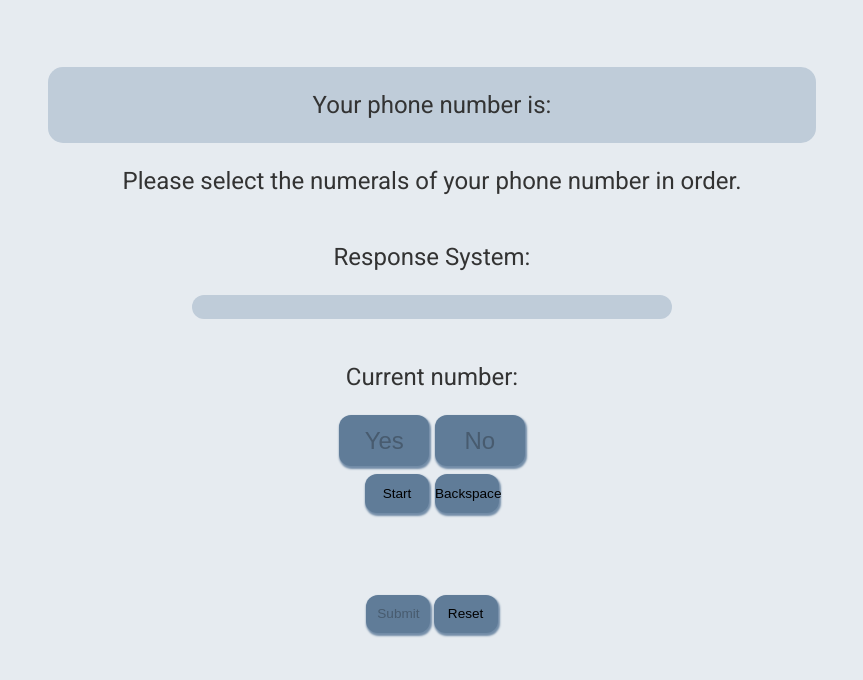
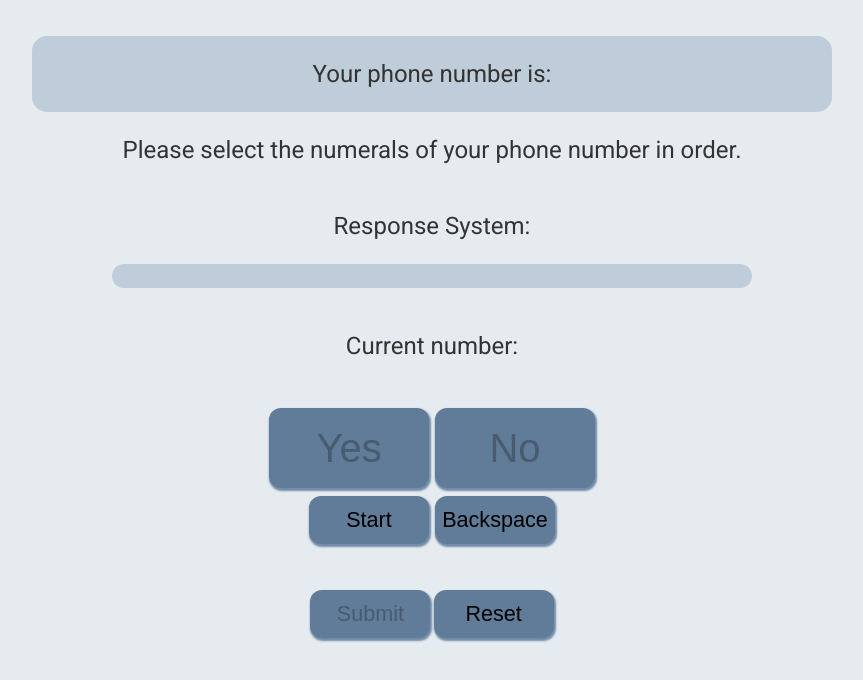
Before and after one commit to staticCoffee/PhoneNumberInput, a plain HTML site: page build/index.html in a window 1280 px wide. Shown: the part 100-780 px from the top of the page, without its empty margins (208-1071 px from the left). Drawn offline with Linux system fonts and the light colour scheme.

Commit message:
More visual changes.

```diff
--- a/build/style.css
+++ b/build/style.css
@@ -51,7 +51,7 @@ body {
 
 #phoneNumContainer {
     background: #BFCCD9;
-    width: 60vw;
+    width: 100vh;
     justify-content: center;
     align-items: center;
     flex-direction: column;
@@ -61,7 +61,7 @@ body {
 
 #responseContainer {
     background: #BFCCD9;
-    width: 60vh;
+    width: 80vh;
     justify-content: center;
     align-items: center;
     text-align: center;
@@ -70,11 +70,15 @@ body {
     height: 100;
 }
 
+#yesNoBtns {
+    margin-top: 3vh;
+}
+
 #yesNoBtns button {
-    width: 7vw;
-    height: 4vw;
+    width: 20vh;
+    height: 10vh;
     background: #607C98;
-    font-size: 3vmin;
+    font-size: 5vmin;
     padding: 0;
     border: none;
     outline: none;
@@ -93,10 +97,10 @@ body {
 
 #newBackBtns button {
     margin-top: 1vh;
-    width: 5vw;
-    height: 3vw;
+    width: 15vh;
+    height: 6vh;
     background: #607C98;
-    font-size: 1.7vmin;
+    font-size: 2.7vmin;
     padding: 0;
     border: none;
     outline: none;
@@ -115,10 +119,10 @@ body {
 
 .submitContainer div button {
     margin-top: 1vh;
-    width: 5vw;
-    height: 3vw;
+    width: 15vh;
+    height: 6vh;
     background: #607C98;
-    font-size: 1.7vmin;
+    font-size: 2.7vmin;
     padding: 0;
     border: none;
     outline: none;
```
